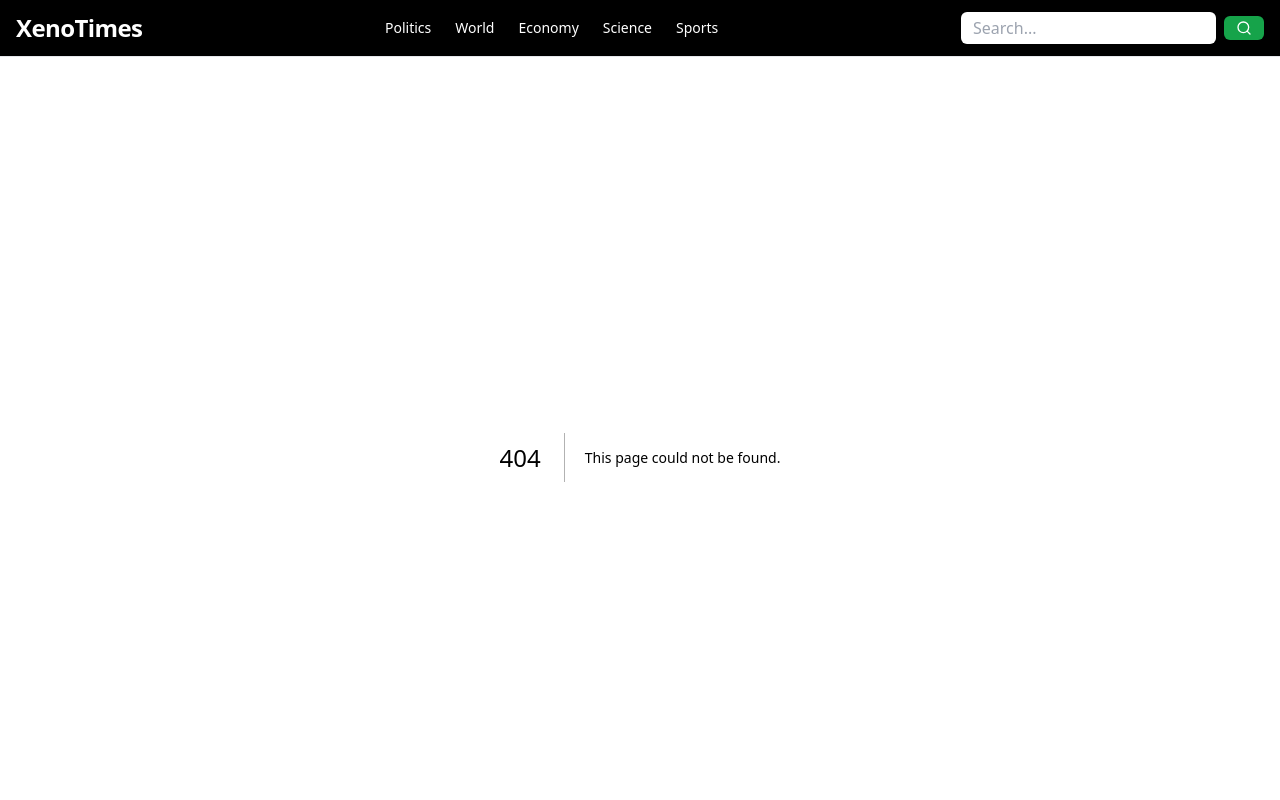
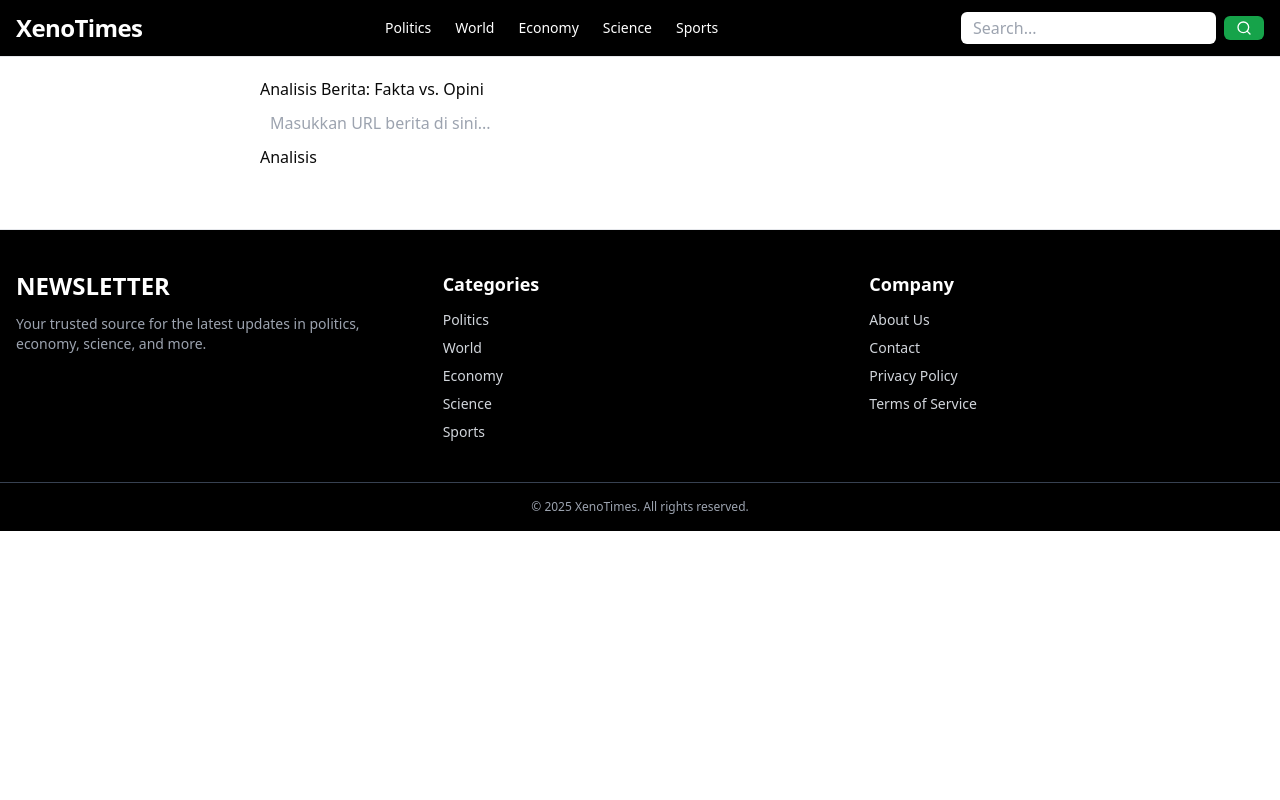
Before and after one commit to pbkk-c/fe-be-pbkk, a Next.js app: page /search in a window 1280 px wide. Before the commit this address had no page. Shown: the top 800 px of the page. Built offline with nearby package versions, Linux system fonts and the light colour scheme.

Commit message:
feat: add feature input link

```diff
--- a/package.json
+++ b/package.json
@@ -9,8 +9,11 @@
     "lint": "eslint"
   },
   "dependencies": {
+    "@google/generative-ai": "^0.24.1",
     "@prisma/client": "^6.16.2",
     "@supabase/supabase-js": "^2.57.4",
+    "axios": "^1.12.2",
+    "cheerio": "^1.1.2",
     "clsx": "^2.1.1",
     "lucide-react": "^0.544.0",
     "next": "15.5.3",
--- /dev/null
+++ b/src/app/analyzer/page.tsx
@@ -0,0 +1,42 @@
+"use client";
+
+import { useState } from "react";
+
+export default function Analyzer() {
+
+  const [url, setUrl] = useState("");
+  const [result, setResult] = useState<string>("");
+
+  const handleAnalyze = async () => {
+    // 1️⃣ ambil teks dari URL
+    const { text } = await fetch(`/api/extract?url=${encodeURIComponent(url)}`)
+      .then(r => r.json());
+
+    // 2️⃣ kirim ke Gemini
+    const { analysis } = await fetch("/api/analyze", {
+      method: "POST",
+      headers: { "Content-Type": "application/json" },
+      body: JSON.stringify({ text }),
+    }).then(r => r.json());
+
+    setResult(analysis);
+  };
+
+  return (
+    <div className="space-y-4">
+      <input
+        className="border p-2 w-full"
+        value={url}
+        onChange={(e) => setUrl(e.target.value)}
+        placeholder="Masukkan link berita..."
+      />
+      <button
+        className="bg-blue-600 text-white px-4 py-2 rounded"
+        onClick={handleAnalyze}
+      >
+        Analisis Fakta & Opini
+      </button>
+      <pre className="bg-gray-100 p-4 whitespace-pre-wrap">{result}</pre>
+    </div>
+  );
+}
--- /dev/null
+++ b/src/app/api/analyze/route.ts
@@ -0,0 +1,34 @@
+import { NextRequest, NextResponse } from "next/server";
+import { geminiModel } from "@/lib/gemini";
+
+interface Body {
+  text: string;
+}
+
+export async function POST(req: NextRequest) {
+  const { text }: Body = await req.json();
+
+
+  if (!text) {
+    return NextResponse.json({ error: "text is required" }, { status: 400 });
+  }
+
+  const prompt = `
+  Baca teks berikut dan pisahkan menjadi dua daftar:
+  1. Fakta (pernyataan yang dapat diverifikasi)
+  2. Opini (pendapat/penilaian).
+
+  Teks:
+  """${text}"""
+
+  Format jawaban:
+  Fakta:
+  - ...
+  Opini:
+  - ...
+  `;
+
+  const result = await geminiModel.generateContent(prompt);
+
+  return NextResponse.json({ analysis: result.response.text() });
+}
--- /dev/null
+++ b/src/app/api/extract/route.ts
@@ -0,0 +1,18 @@
+import { NextRequest, NextResponse } from "next/server";
+import * as cheerio from "cheerio";
+
+export async function GET(req: NextRequest) {
+
+  const url = req.nextUrl.searchParams.get("url");
+  if (!url) {
+    return NextResponse.json({ error: "URL is required" }, { status: 400 });
+  }
+
+  const html = await fetch(url).then(r => r.text());
+  const $ = cheerio.load(html);
+
+  // ambil semua paragraf jadi satu string
+  const text = $("p").map((_, el) => $(el).text()).get().join("\n");
+
+  return NextResponse.json({ text });
+}
--- /dev/null
+++ b/src/app/search/page.tsx
@@ -0,0 +1,87 @@
+// app/page.tsx
+
+'use client';
+
+import { useState } from 'react';
+import axios from 'axios';
+
+// Definisikan tipe untuk hasil analisis (sama seperti di API Route)
+interface AnalysisItem {
+  sentence: string;
+  reason: string;
+}
+
+interface AnalysisResult {
+  fakta: AnalysisItem[];
+  opini: AnalysisItem[];
+}
+
+export default function HomePage() {
+  const [url, setUrl] = useState<string>('');
+  const [result, setResult] = useState<AnalysisResult | null>(null);
+  const [loading, setLoading] = useState<boolean>(false);
+  const [error, setError] = useState<string | null>(null);
+
+  const handleSubmit = async (e: React.FormEvent<HTMLFormElement>) => {
+    e.preventDefault();
+    setLoading(true);
+    setError(null);
+    setResult(null);
+
+    try {
+      // Tipe response dari API
+      const response = await axios.post<AnalysisResult>('/api/analyze-news', { url });
+      setResult(response.data);
+    } catch (err) {
+      setError('Terjadi kesalahan saat menganalisis berita.');
+      console.error(err);
+    } finally {
+      setLoading(false);
+    }
+  };
+
+  return (
+    <div style={{ padding: '20px', maxWidth: '800px', margin: 'auto' }}>
+      <h1>Analisis Berita: Fakta vs. Opini</h1>
+      <form onSubmit={handleSubmit}>
+        <input
+          type="url"
+          value={url}
+          onChange={(e) => setUrl(e.target.value)}
+          placeholder="Masukkan URL berita di sini..."
+          style={{ width: '100%', padding: '10px' }}
+          required
+        />
+        <button type="submit" disabled={loading}>
+          {loading ? 'Menganalisis...' : 'Analisis'}
+        </button>
+      </form>
+
+      {error && <p style={{ color: 'red' }}>{error}</p>}
+
+      {result && (
+        <div style={{ marginTop: '20px' }}>
+          <h2>Hasil Analisis:</h2>
+          <div style={{ display: 'flex', gap: '20px' }}>
+            <div style={{ flex: 1, border: '1px solid green', padding: '10px' }}>
+              <h3>Fakta</h3>
+              <ul>
+                {result.fakta.map((item, index) => (
+                  <li key={index}>{item.sentence} <br/> <small>({item.reason})</small></li>
+                ))}
+              </ul>
+            </div>
+            <div style={{ flex: 1, border: '1px solid orange', padding: '10px' }}>
+              <h3>Opini</h3>
+              <ul>
+                {result.opini.map((item, index) => (
+                  <li key={index}>{item.sentence} <br/> <small>({item.reason})</small></li>
+                ))}
+              </ul>
+            </div>
+          </div>
+        </div>
+      )}
+    </div>
+  );
+}
--- /dev/null
+++ b/src/lib/gemini.ts
@@ -0,0 +1,5 @@
+// lib/gemini.ts
+import { GoogleGenerativeAI } from "@google/generative-ai";
+
+const genAI = new GoogleGenerativeAI(process.env.GEMINI_API_KEY!);
+export const geminiModel = genAI.getGenerativeModel({ model: "gemini-1.5-flash" });
```
Also changed, not shown: 1 other file (tests, documents, lock files or other folders).
